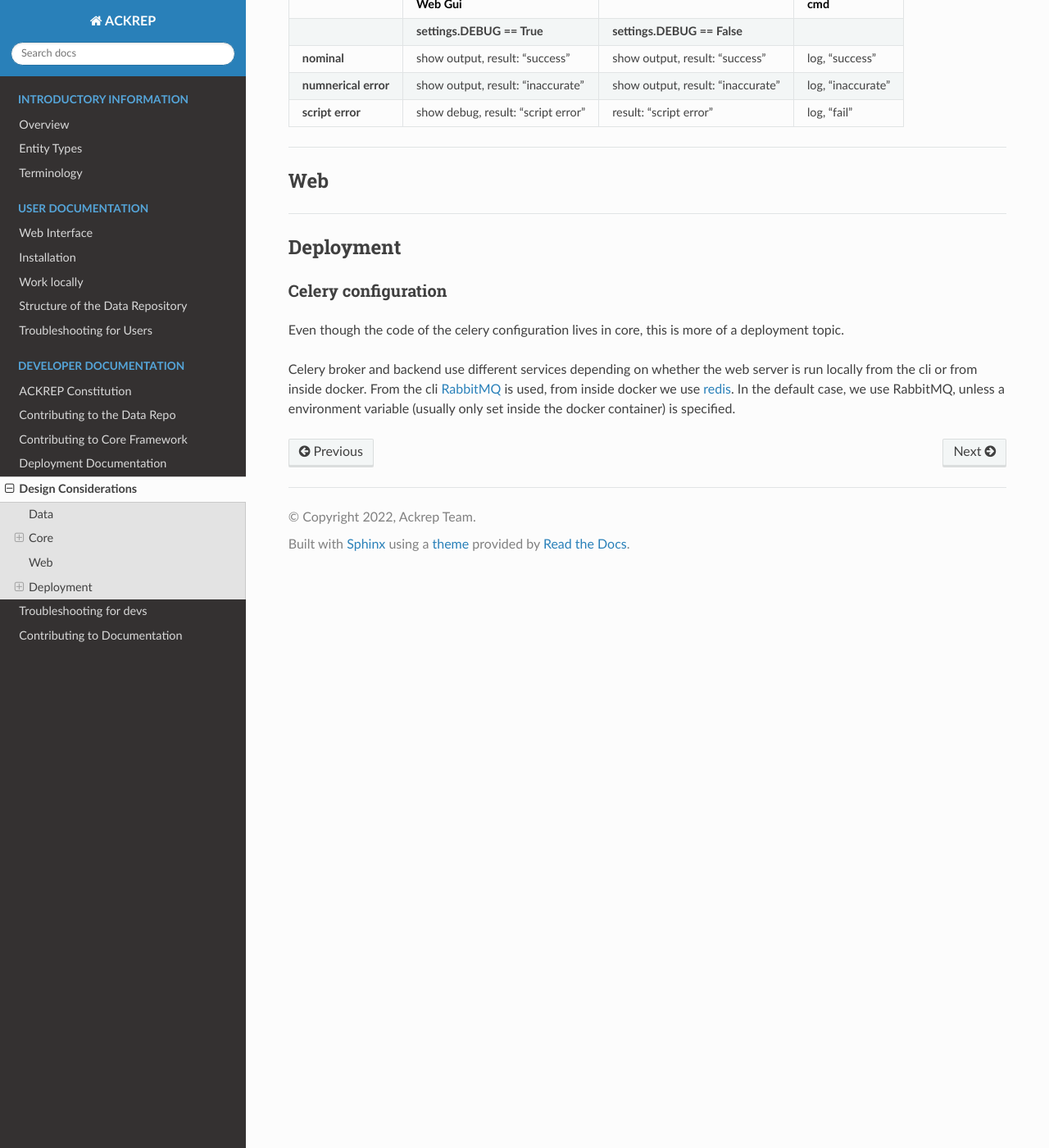
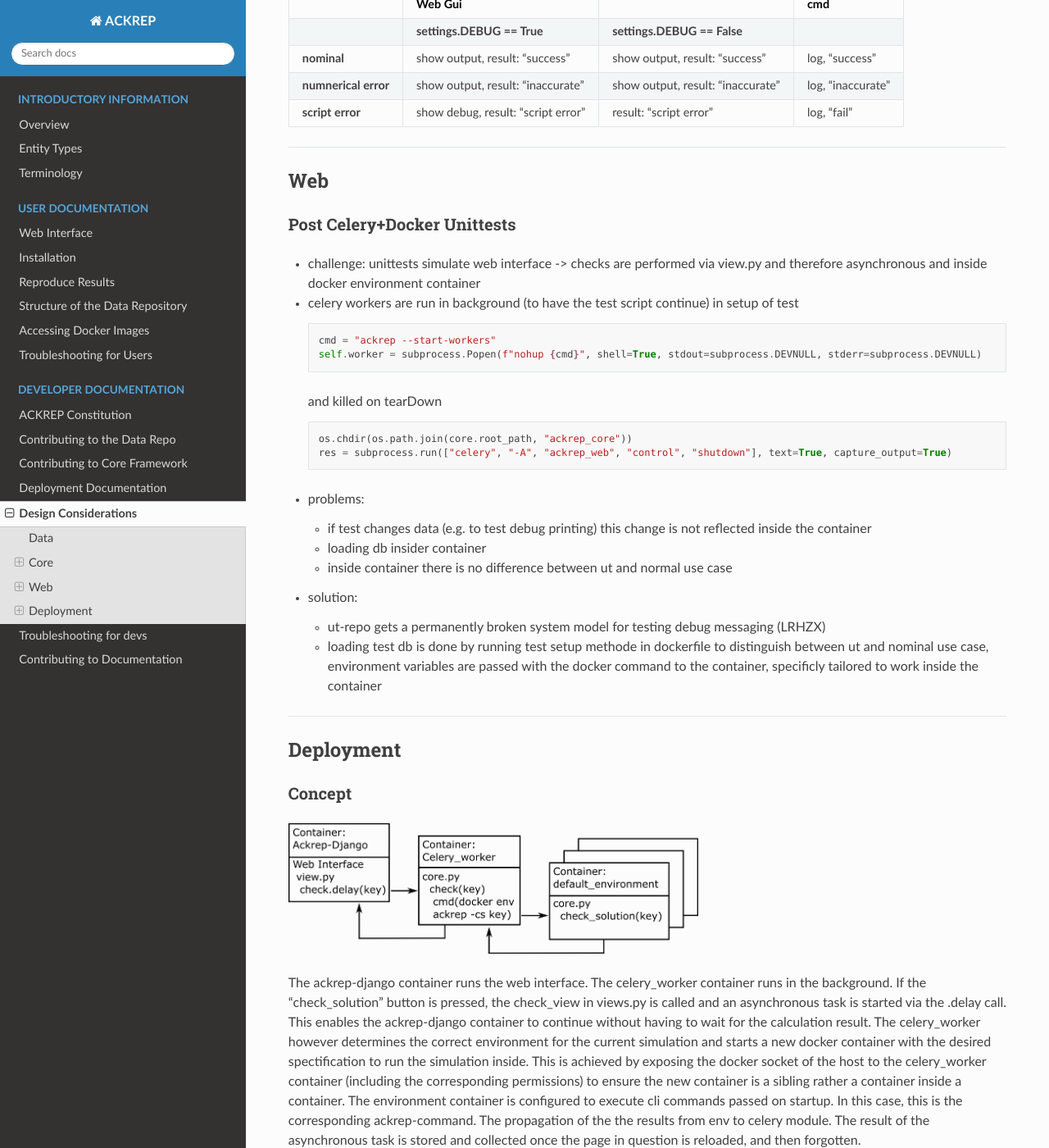
Before and after one commit to ackrep-org/ackrep_doc, a Sphinx documentation site: the page built from docs/source/devdoc/design_considerations.md, in a window 1280 px wide and 1400 px high, scrolled down 1051 px. Shown: the whole window at 82% size. Built offline with Sphinx 7.4.7 and the Read the Docs theme 2.0.0, drawn with Linux system fonts in a browser that asks for light colours; some of the changed text lies outside the part shown.

Commit message:
feat: image folder, ut_web design, accessing docker images, refactoring ackrep -c

````diff
--- a/docs/source/devdoc/design_considerations.md
+++ b/docs/source/devdoc/design_considerations.md
@@ -8,7 +8,7 @@
 ### Error Propagations
 The debugging of errors in the data repository is difficult, since the respective scripts are called via `subprocess`. The resulting challenge is to create a pipeline for both usefull debug messages and outputs in the nominal case. The following graphic depicts how error messages that arise during the execution of the execscript are propagated:
 
-```{image} error_propagation.png
+```{image} images/error_propagation.png
 :width: 500
 ```
 
@@ -25,12 +25,42 @@ Which information is show in the different cases of settings, error type and exe
 ---
 
 ## Web
+### Post Celery+Docker Unittests
+- challenge: unittests simulate web interface -> checks are performed via view.py and therefore asynchronous and inside docker environment container
+- celery workers are run in background (to have the test script continue) in setup of test
+    ```
+    cmd = "ackrep --start-workers"
+    self.worker = subprocess.Popen(f"nohup {cmd}", shell=True, stdout=subprocess.DEVNULL, stderr=subprocess.DEVNULL)
+    ```
+    and killed on tearDown
+    ```
+    os.chdir(os.path.join(core.root_path, "ackrep_core"))
+    res = subprocess.run(["celery", "-A", "ackrep_web", "control", "shutdown"], text=True, capture_output=True)
+    ```
+- problems:
+    - if test changes data (e.g. to test debug printing) this change is not reflected inside the container
+    - loading db insider container
+    - inside container there is no difference between ut and normal use case
+- solution:
+    - ut-repo gets a permanently broken system model for testing debug messaging (LRHZX)
+    - loading test db is done by running test setup methode in dockerfile
+    to distinguish between ut and nominal use case, environment variables are passed with the docker command to the container, specificly tailored to work inside the container
 
 ---
 
 ## Deployment
 
-### Celery configuration
+### Concept
+```{image} images/deployment_structure.png
+:width: 500
+```
+The ackrep-django container runs the web interface. The celery_worker container runs in the background. If the "check_solution" button is pressed, the check_view in views.py is called and an asynchronous task is started via the .delay call. This enables the ackrep-django container to continue without having to wait for the calculation result. The celery_worker however determines the correct environment for the current simulation and starts a new docker container with the desired spectification to run the simulation inside. This is achieved by exposing the docker socket of the host to the celery_worker container (including the corresponding permissions) to ensure the new container is a sibling rather a container inside a container. The environment container is configured to execute cli commands passed on startup. In this case, this is the corresponding ackrep-command. The propagation of the the results from env to celery module. The result of the asynchronous task is stored and collected once the page in question is reloaded, and then forgotten.
+
+### Celery
+#### configuration
 Even though the code of the celery configuration lives in core, this is more of a deployment topic.
 
 Celery broker and backend use different services depending on whether the web server is run locally from the cli or from inside docker. From the cli [RabbitMQ](https://docs.celeryq.dev/en/stable/getting-started/backends-and-brokers/rabbitmq.html#broker-rabbitmq) is used, from inside docker we use [redis](https://docs.celeryq.dev/en/stable/getting-started/backends-and-brokers/redis.html#broker-redis). In the default case, we use RabbitMQ, unless a environment variable (usually only set inside the docker container) is specified.
+
+#### operation schedule
+Once a new simulation/ solution is requested, the asynchronous job is started and a database entry is created with key, celery_job_id and start_time. The key should be unique in this database, since there is exactly one simulation per key and if the same simulation is requested multiple times, the request is skipped and not added to the database. After starting the calculation, the page is reloaded periodically via javascript. If the job is done, the result is fetched and displayed, the corresponding database entry is deleted.
--- a/docs/source/userdoc/run.md
+++ b/docs/source/userdoc/run.md
@@ -1,5 +1,5 @@
 (run_local)=
-# Work locally
+# Reproduce Results
 
 In order to evaluate the database locally, the command line interface with the command `ackrep` is used.
 
````
Also changed, not shown: other parts of docs/source/userdoc/run.md (+4 -4 lines), docs/source/devdoc/contributing_data.md (+5 -3 lines), docs/source/devdoc/contributing_deployment.md (+3 -2 lines), docs/source/devdoc/contributing_framework.md (+1 -1 lines), docs/source/index.md (+1 -0 lines), docs/source/userdoc/accessing_docker_images.md (added, +40 -0 lines), docs/source/devdoc/images/Fehlerpropagation.svg (renamed from docs/source/devdoc/Fehlerpropagation.svg), docs/source/devdoc/images/deployment_structure.png (added), docs/source/devdoc/images/deployment_structure.svg (added), docs/source/devdoc/images/error_propagation.png (renamed from docs/source/devdoc/error_propagation.png), docs/source/devdoc/images/latex_table.png (renamed from docs/source/devdoc/latex_table.png).
